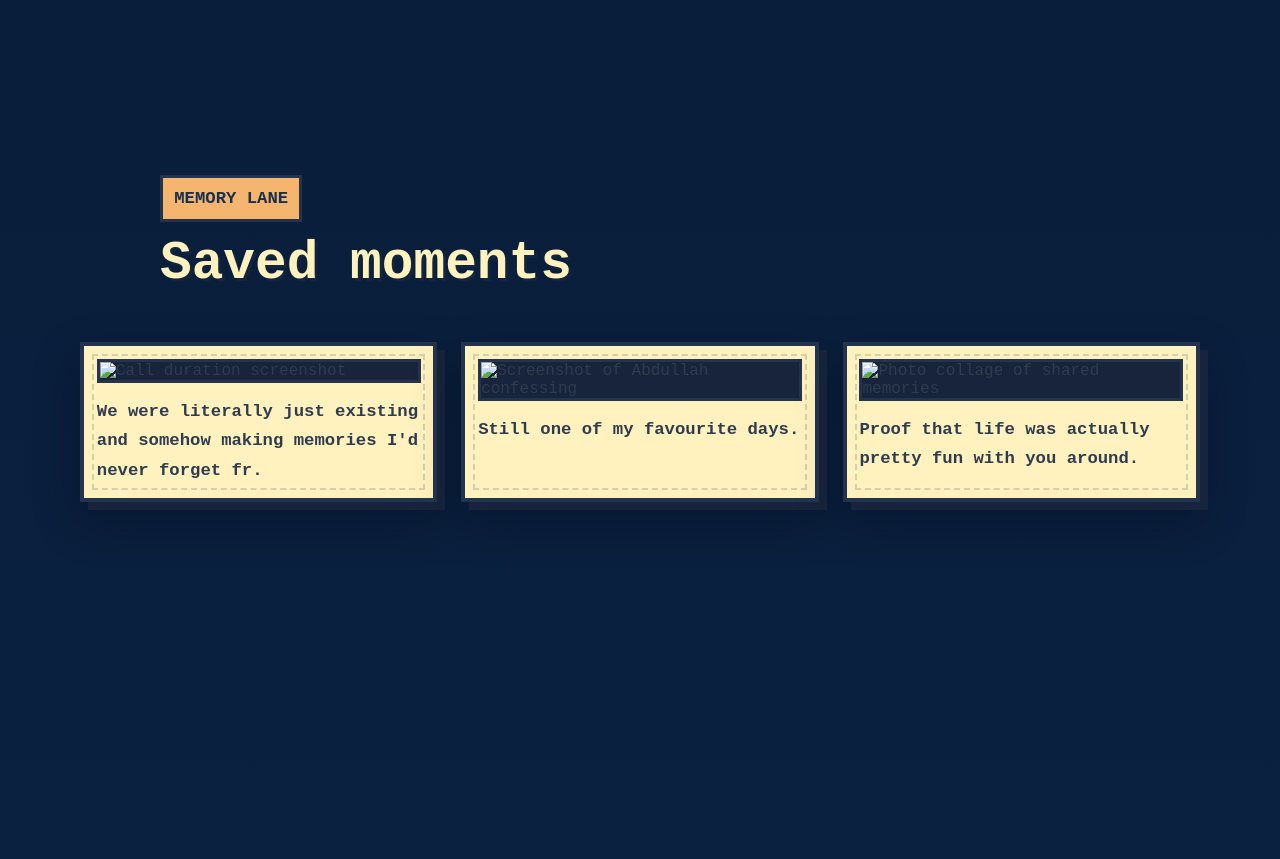
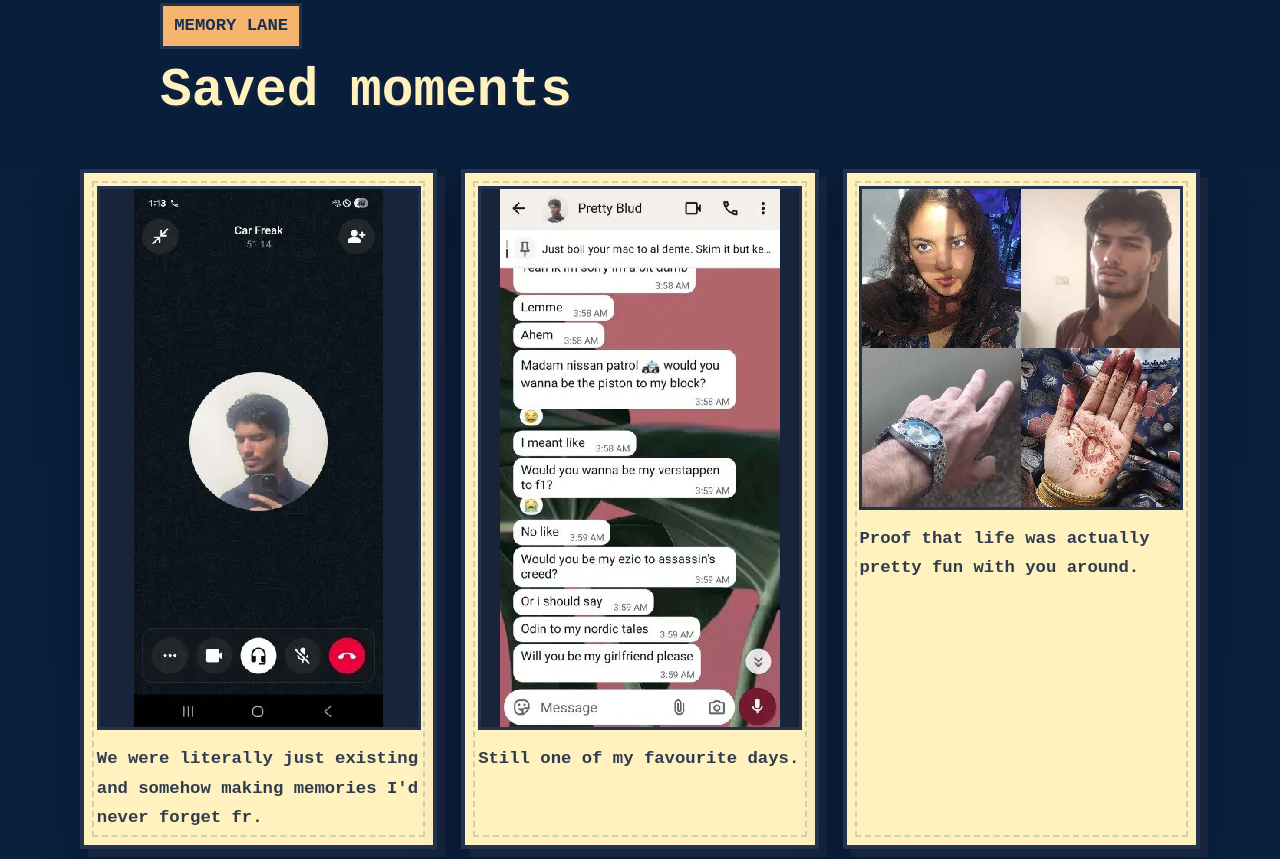
Before and after one commit to Samara-Islam2006/Birthday-website, a plain HTML site: page index.html in a window 1280 px wide. Shown: the part 1883-2742 px from the top of the page. Drawn offline with Linux system fonts and the light colour scheme.

Commit message:
Update index.html

```diff
--- a/index.html
+++ b/index.html
@@ -116,15 +116,15 @@
 
       <div class="memory-grid">
         <figure class="pixel-card memory-card">
-          <img src="images/call.jpg" alt="Call duration screenshot">
+          <img src="call.jpg" alt="Call duration screenshot">
           <figcaption>We were literally just existing and somehow making memories I'd never forget fr.</figcaption>
         </figure>
         <figure class="pixel-card memory-card">
-          <img src="images/confess.jpg" alt="Screenshot of Abdullah confessing">
+          <img src="confess.jpg" alt="Screenshot of Abdullah confessing">
           <figcaption>Still one of my favourite days.</figcaption>
         </figure>
         <figure class="pixel-card memory-card">
-          <img src="images/collage.jpg" alt="Photo collage of shared memories">
+          <img src="collage.jpg" alt="Photo collage of shared memories">
           <figcaption>Proof that life was actually pretty fun with you around.</figcaption>
         </figure>
       </div>
```
